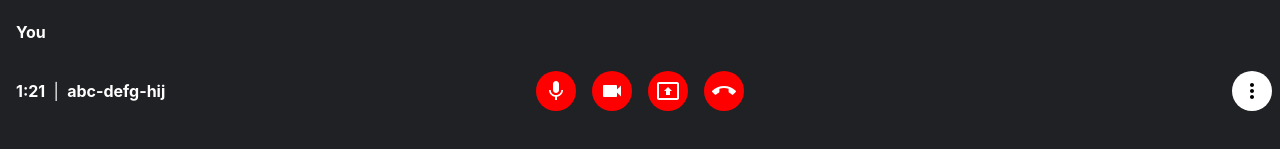
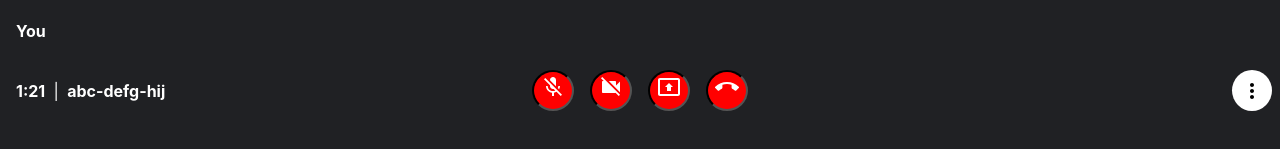
Before and after one commit to Nisarg851/FeelTheNote-Lecture-Platform, a React (Vite) app in the folder Client/FeelTheNotes/: page /1 in a window 1280 px wide. Shown: the part 633-782 px from the top of the page. Built offline with nearby package versions, Linux system fonts and the light colour scheme.

Commit message:
Camera Mic and Screen Sharing..

```diff
--- a/Client/FeelTheNotes/src/components/CallPage/CallPage.jsx
+++ b/Client/FeelTheNotes/src/components/CallPage/CallPage.jsx
@@ -1,12 +1,93 @@
-import { Grid } from "@mui/material";
+import { useRef } from "react";
 import CallPageFooter from "../SubComponents/Footer/CallPageFooter/CallPageFooter";
 import "./CallPage.css";
 
+let displayOptions = {video:false, audio: false};
+
 const CallPage = () => {
+
+    const videoRef = useRef();
+
+    const userCameraCapture = async cameraIsOn => {
+        // console.log("camera: "+cameraIsOn);
+        if(cameraIsOn){
+            try {
+                if(displayOptions==null)
+                    displayOptions = {video:false, audio: false};
+                videoRef.current.srcOject = await navigator.mediaDevices.getUserMedia({...displayOptions,video:{ cursor:"always" }});
+            } catch (error) {
+                console.log("An Error occured: "+error);
+            }
+        }else{
+            try {
+                if(displayOptions.audio){
+                    videoRef.current.srcOject = await navigator.mediaDevices.getUserMedia({...displayOptions,video:false});
+                }else{
+                    videoRef.current.srcOject.getTracks().forEach(track => {
+                        track.stop();
+                    });
+                    videoRef.current.srcOject = null;
+                }
+            } catch (error) {
+                console.log("An Error occured: "+error);
+            }
+        }
+    }
+
+    const userAudioCapture = async audioIsOn => {
+        if(audioIsOn){
+            try {
+                if(displayOptions==null)
+                    displayOptions = {video:false, audio: false};
+                videoRef.current.srcObject = await navigator.mediaDevices.getUserMedia({...displayOptions,audio:true});
+            } catch (error) {
+                console.log("An Error occured: "+error);
+            }
+        }else{
+            try {
+                if(displayOptions.video!=null){
+                    videoRef.current.srcObject = await navigator.mediaDevices.getDisplayMedia({...displayOptions,audio:false});
+                }else{
+                    videoRef.current.srcObject.getTracks().forEach(track => {
+                        track.stop();
+                    });
+                    videoRef.current.srcObject = null;
+                }
+            } catch (error) {
+                console.log("An Error occured: "+error);
+            }
+        }
+    }
+
+    const userScreenCapture = async screenCaptureOn => {
+        if(screenCaptureOn){
+            try {
+                if(displayOptions==null)
+                    displayOptions = {video:false, audio: false};
+                videoRef.current.srcObejct = await navigator.mediaDevices.getDisplayMedia({...displayOptions,video:{ cursor:"always" }});
+            } catch (error) {
+                console.log("An Error occured: "+error);
+            }
+        }else{
+            try {
+                if(displayOptions.audio){
+                    videoRef.current.srcObject = await navigator.mediaDevices.getDisplayMedia({...displayOptions,video:false});
+                }else{
+                    videoRef.current.srcObject.getTracks().forEach(track => {
+                        track.stop();
+                    });
+                    videoRef.current.srcObject = null;
+                }
+            } catch (error) {
+                console.log("An Error occured: "+error);
+            }
+        }
+    }
+
     return(
         <div className="container">
-            <video id="video-call"/>
-            <CallPageFooter/>
+            <video id="video-call" ref={videoRef} controls autoPlay/>
+            <CallPageFooter cameraButtonToggle={userCameraCapture} audioButtonToggle={userAudioCapture} presentationButtonToggle={userScreenCapture}/>
         </div>
     );
 }
--- a/Client/FeelTheNotes/src/components/SubComponents/Footer/CallPageFooter/CallPageFooter.css
+++ b/Client/FeelTheNotes/src/components/SubComponents/Footer/CallPageFooter/CallPageFooter.css
@@ -8,3 +8,22 @@
 .id-time-code{
     padding-left: 1rem;
 }
+
+.icon-button{
+    padding: 3px 7px 3px 7px;
+    margin: 0.5rem;
+    border-radius: 50%;
+    border: 2px inset black;
+    color: black;
+    background-color: white;
+}
+
+.active-button{
+    color: black;
+    background-color: rgb(0, 255, 0);
+}
+
+.inactive-button{
+    color: white;
+    background-color: red;
+}
--- a/Client/FeelTheNotes/src/components/SubComponents/Footer/CallPageFooter/CallPageFooter.jsx
+++ b/Client/FeelTheNotes/src/components/SubComponents/Footer/CallPageFooter/CallPageFooter.jsx
@@ -1,3 +1,5 @@
+import { useState } from "react";
+
 import Videocam from "@mui/icons-material/Videocam";
 import VideocamOffIcon from '@mui/icons-material/VideocamOff';
 import MicIcon from '@mui/icons-material/Mic';
@@ -8,7 +10,29 @@ import MoreVertIcon from '@mui/icons-material/MoreVert';
 import { Button, Grid, IconButton } from "@mui/material";
 import "./CallPageFooter.css";
 
-const CallPageFooter = () => {
+const CallPageFooter = props => {
+
+    const [cameraIsOn, toggleCamera] = useState(false);
+    const [audioIsOn, toggleAudio] = useState(false);
+    const [presentationIsOn, togglePresentation] = useState(false);
+
+    const audioButtonToggle = () => {
+        props.audioButtonToggle(!audioIsOn);
+        toggleAudio(!audioIsOn);
+    }
+
+    const cameraButtonToggle = () => {
+        console.log("click method: before click: "+cameraIsOn);
+        props.cameraButtonToggle(!cameraIsOn);
+        toggleCamera(!cameraIsOn);
+        // console.log("click method: after click: "+cameraIsOn);
+    }
+
+    const presentationButtonToggle = () => {
+        props.presentationButtonToggle(!presentationIsOn);
+        togglePresentation(!presentationIsOn);
+    }
+
     return(
         <div className="footer">
             <h4 className="id-time-code">You</h4>
@@ -22,22 +46,40 @@ const CallPageFooter = () => {
                     <Grid item xs={10} md={6}
                         container
                         justifyContent={{xs:"start",md:"center"}}>
-                        <IconButton
-                            aria-label="Mike"
+                            <button className={(audioIsOn ? "active-button" : "inactive-button")+" icon-button"}
+                                onClick={audioButtonToggle}>
+                                    {audioIsOn ? <MicIcon/> : <MicOffIcon/>}
+                            </button>
+                            <button className={(cameraIsOn ? "active-button" : "inactive-button")+" icon-button"}
+                                onClick={cameraButtonToggle}>
+                                    {cameraIsOn ? <Videocam/> : <VideocamOffIcon/>}
+                            </button>
+                            <button className={(presentationIsOn ? "active-button" : "inactive-button")+" icon-button"}
+                                onClick={presentationButtonToggle}>
+                                <PresentToAllIcon/>
+                            </button>
+                            <button className="inactive-button icon-button">
+                                <CallEndIcon/>
+                            </button>
+                        {/* <IconButton
+                            aria-label="Audio"
                             component="span"
-                            sx={{backgroundColor:"red", color:"white", margin:"0.5rem"}}>
+                            className="active-button"
+                            onClick={audioButtonToggle}>
                                 <MicIcon/>
-                        </IconButton>
-                        <IconButton
+                        </IconButton> */}
+                        {/* <IconButton
                             aria-label="Videocam"
                             component="span"
-                            sx={{backgroundColor:"red", color:"white", margin:"0.5rem"}}>
+                            sx={{backgroundColor:"red", color:"white", margin:"0.5rem"}}
+                            onClick={cameraButtonToggle}>
                             <Videocam/>
                         </IconButton>
                         <IconButton
                             aria-label="Presentation"
                             component="span"
-                            sx={{backgroundColor:"red", color:"white", margin:"0.5rem"}}>
+                            sx={{backgroundColor:"red", color:"white", margin:"0.5rem"}}
+                            onClick={presentationButtonToggle}>
                                 <PresentToAllIcon/>
                         </IconButton>
                         <IconButton
@@ -45,7 +87,7 @@ const CallPageFooter = () => {
                             component="span"
                             sx={{backgroundColor:"red", color:"white", margin:"0.5rem"}}>
                                 <CallEndIcon/>
-                        </IconButton>
+                        </IconButton> */}
                     </Grid>
                     <Grid item xs={2}
                         container
```
